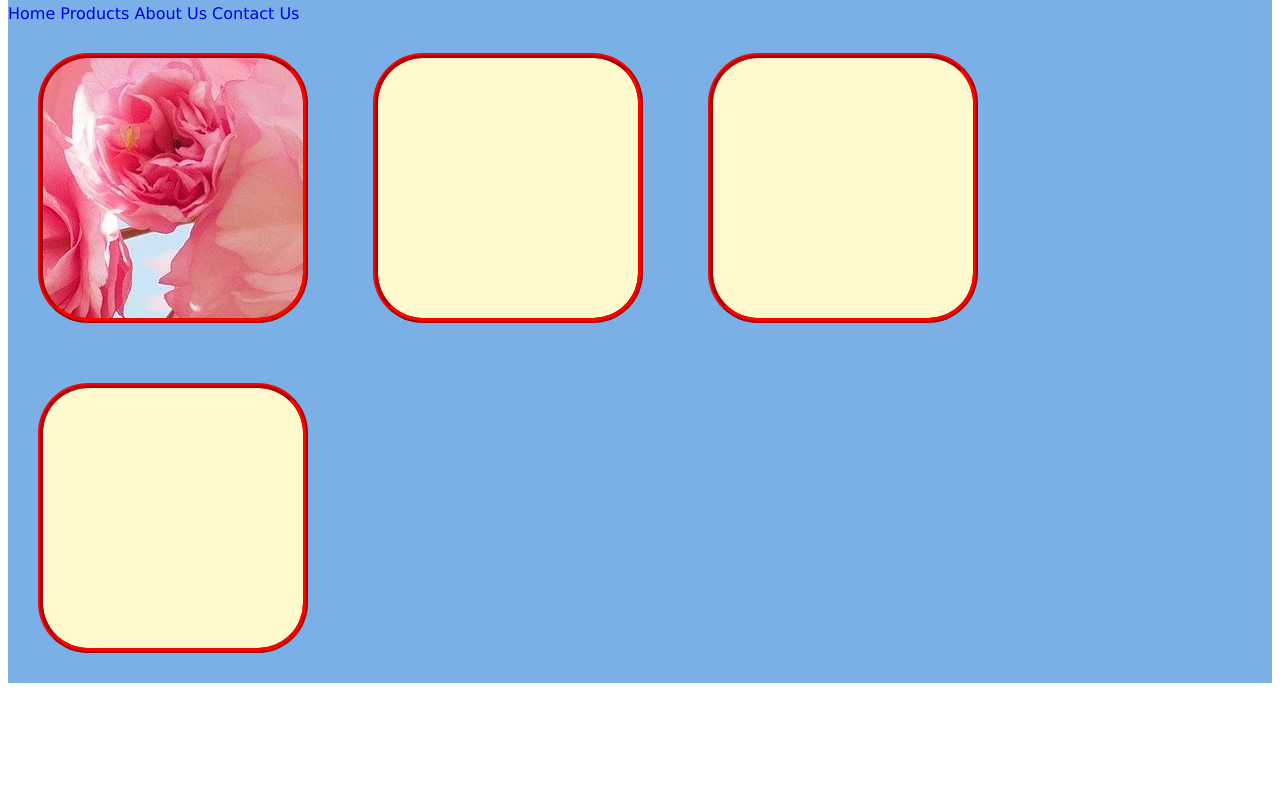
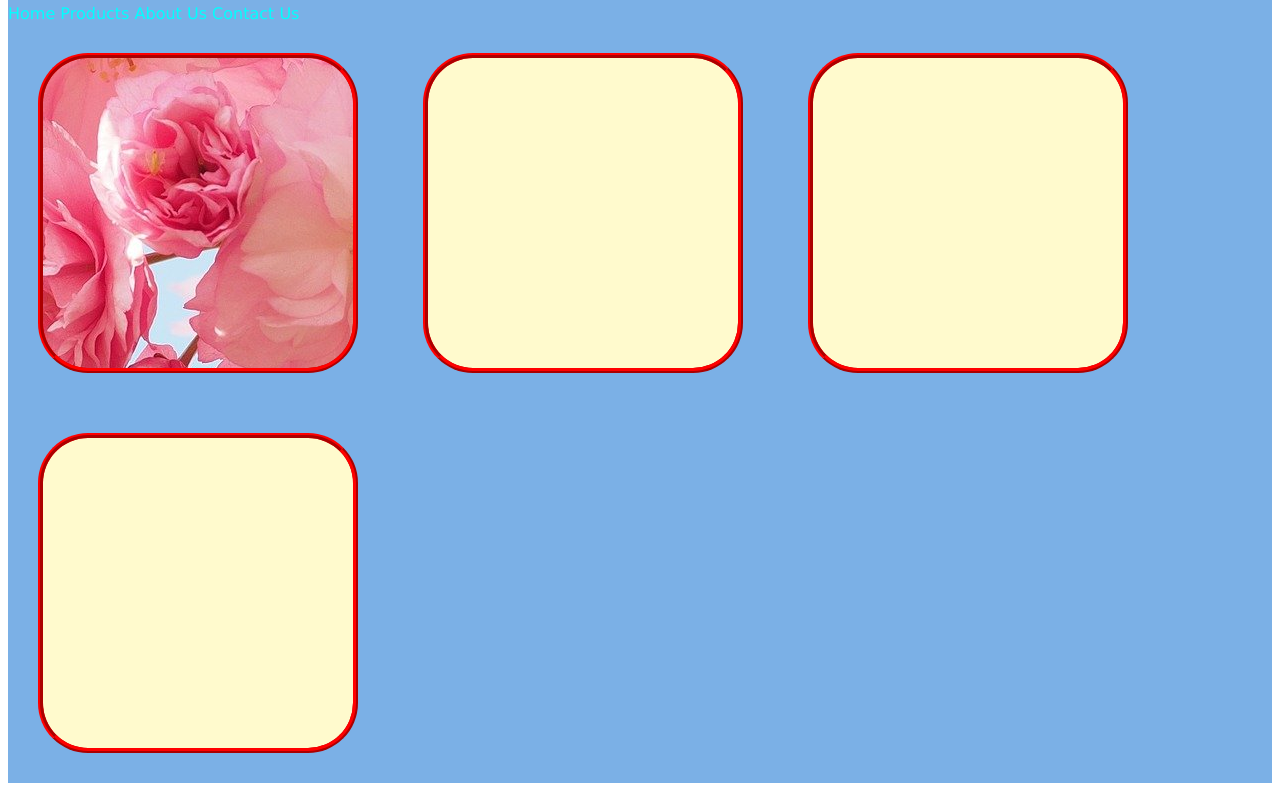
Before and after one commit to YumiMary/flowershop1, a plain HTML site: page about_us.html in a window 1280 px wide. Shown: the part 125-916 px from the top of the page. Before the commit the page ends 816 px from the top, so only its background shows below. Drawn offline with Linux system fonts and the light colour scheme.

Commit message:
bigger about us photo

```diff
--- a/css/general.css
+++ b/css/general.css
@@ -15,8 +15,13 @@
   /* word-spacing: 5px; */
 }
 
-p{text-align: center;}
-img{margin-left: 50px;}
+p{
+  text-align: center;
+}
+
+img{
+  margin-left: 50px;
+}
 
 #website_header{
   color:#1c69e6;
@@ -24,7 +29,7 @@ img{margin-left: 50px;}
 }
 
 #subtitle{
-color:rgb(232,74,222)
+  color:rgb(232,74,222)
 }
 
 a:hover{
@@ -32,17 +37,14 @@ a:hover{
 }
 
 input:active{
-background-color:yellow;
+  background-color:yellow;
 }
 
-a:visited{
-  color:aqua
+a:visited, a{
+  color:aqua !important;
 }
 
-ul{
-  /* list-style-type: square; */
-list-style: url() square outside;
-}
+
 
 ol{
   list-style-type: lower-roman;
@@ -52,8 +54,8 @@ ol{
 
 .company_photo{
   background-color: lemonchiffon;
-  width: 200px;
-  height: 200px;
+  width: 250px;
+  height: 250px;
   margin:30px;
   padding:30px;
   border:5px ridge red;
```
Also changed, not shown: about_us.html (+1 -1 lines), contact_us.html (+1 -1 lines), product.html (+1 -1 lines).
